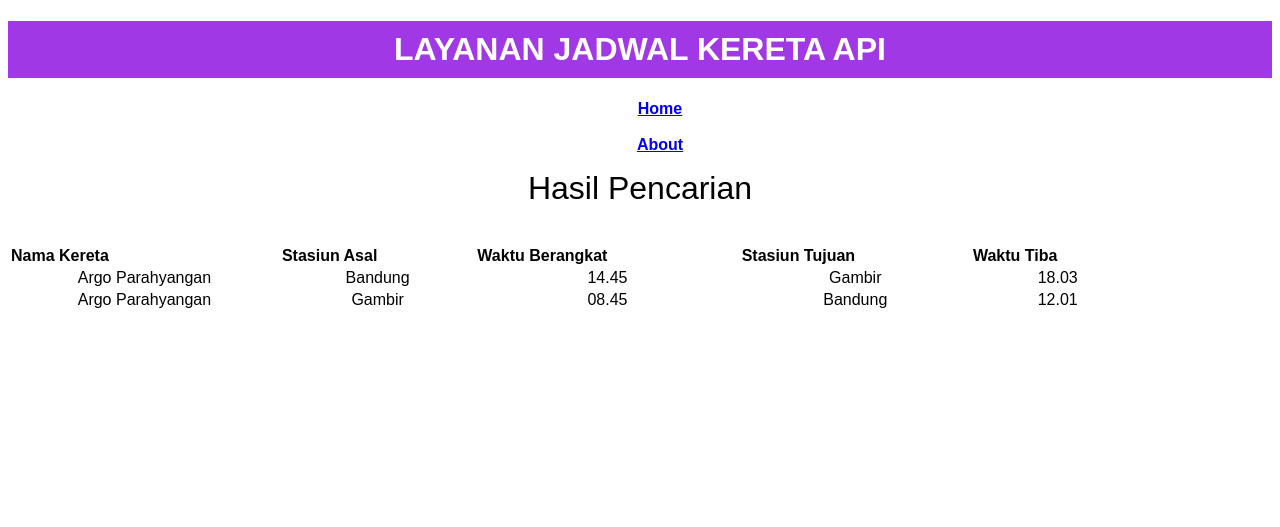
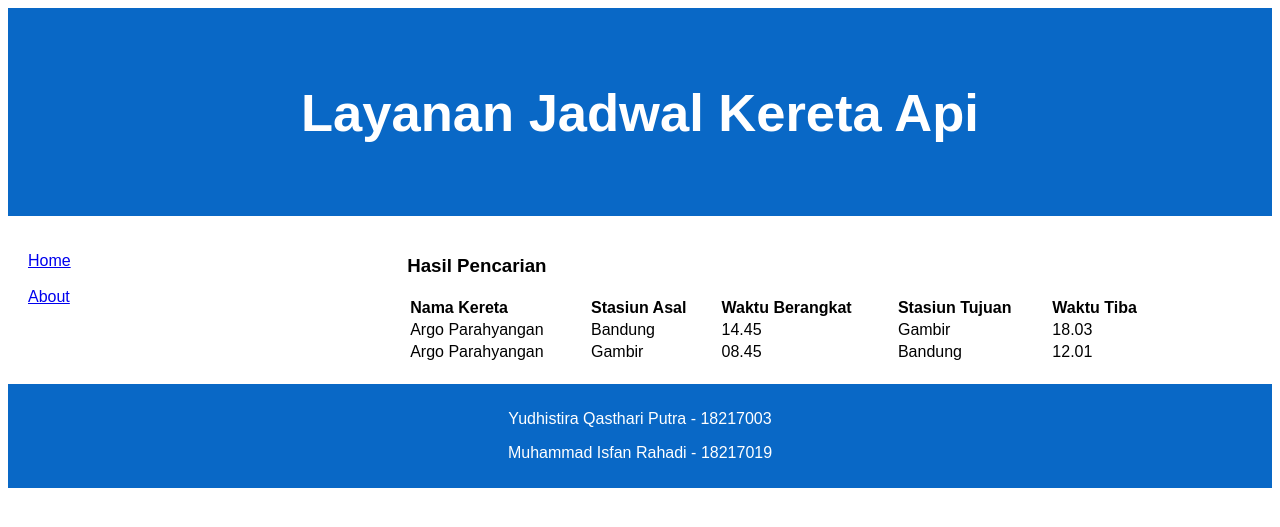
Before and after one commit to isfanr/aplikasiTST, a Flask app: template templates/Hasil.html in a window 1280 px wide. Shown: the top 527 px of the page. Run offline with Flask 2, Linux system fonts and the light colour scheme; the template is opened without the code that fills it, so the values that code supplies are empty.

Commit message:
update frontend

```diff
--- /dev/null
+++ b/API Kereta Api/app.py
@@ -0,0 +1,97 @@
+from flask import request, Flask, redirect, jsonify, Response
+import requests
+import json
+from bs4 import BeautifulSoup
+import codecs
+
+app = Flask(__name__)
+pegi2 = "www.pegipegi.com/kereta-api/search/direct/"
+
+
+@app.route('/')
+def test():
+	return 'JANCOK'
+
+@app.route('/test')
+def cek() :
+	_url = requests.get('https://www.pegipegi.com/kereta-api/search/direct/GMR/BD/28-11-2019/1/0/EBK')
+
+	_textdata = BeautifulSoup(_url.text, 'html.parser')
+
+
+	return jsonify(_textdata)
+
+#@app.route('/kereta/<dept>/<dest>/<date>')
+@app.route('/kereta')
+#def getKereta(dept, dest, date):
+def getKereta():
+	try:
+		"""_asal = dept
+		_tujuan = dest
+		_tanggal = date"""
+		_asal = request.args.get('dept')
+		_tujuan = request.args.get('dest')
+		_tanggal = request.args.get('date')
+
+		if _asal == None or _tujuan == None or _tanggal == None:
+			return(Response('Parameter tidak tepat', 400))
+
+		_url = requests.get('https://' + pegi2 + _asal + '/' + _tujuan + '/' + _tanggal + '/1/0/EBK')
+
+		_textdata = BeautifulSoup(_url.text, 'html.parser')
+
+		"""_error = _textdata.find('tr', attrs = {'class' : 'odd'})
+
+		if _error:
+			return(Response('Kereta tidak ditemukan', 404))"""
+
+
+		_element = _textdata.find('tbody', attrs = {'class' : 'searchResultBody detailOrder active'})
+		_traindata = []
+		_temp = {}
+
+		for _tr in _element.find_all('tr'):
+			if _tr.find('td', attrs = {'class' : 'column namaKelasKereta'}) :
+				if _tr.find('div', attrs = {'class' : 'namaKereta'}) :
+					_key = "nama kereta" + str(_num)
+					_value = _tr.find('div', attrs = {'class' : 'namaKereta'}).string
+				_temp[_key] = _value
+
+				if _tr.find('div', attrs = {'class' : 'kelasKereta'}) :
+					_key = "Kelas" + str(_num)
+					_value = _tr.find('div', attrs = {'class' : 'kelasKereta'}).string
+				_temp[_key] = _value
+
+			if _tr.find('td', attrs = {'class' : 'column keretaBerangkat'}) :
+				if _tr.find('div', attrs = {'class' : 'time'}) :
+					_key = "Waktu berankat" + str(_num)
+					_value = _tr.find('div', attrs = {'class' : 'time'}).string
+				_temp[_key] = _value
+
+				if _tr.find('div', attrs = {'class' : 'destiny origresult'}) :
+					_key = "Stasiun asal" + str(_num)
+					_value = _tr.find('div', attrs = {'class' : 'destiny origresult'}).string
+				_temp[_key] = _value
+
+			if _tr.find('td', attrs = {'class' : 'column keretaTiba'}) :
+				if _tr.find('div', attrs = {'class' : 'time'}) :
+					_key = "Waktu tiba" + str(_num)
+					_value = _tr.find('div', attrs = {'class' : 'time'}).string
+				_temp[_key] = _value
+
+				if _tr.find('div', attrs = {'class' : 'destiny desresult'}) :
+					_key = "Stasiun Tujuan" + str(_num)
+					_value = _tr.find('div', attrs = {'class' : 'destiny desresult'}).string
+				_temp[_key] = _value
+
+			_traindata.append(_temp.copy())
+			for key in _temp:
+				del _temp[key]
+			_num += 1
+		return jsonify(_traindata)
+
+	except Exception as e:
+		raise e
+
+if __name__ == '__main__':
+	app.run()
--- a/APIalfin/app.py
+++ /dev/null
@@ -1,207 +0,0 @@
-from flask import Flask, Response, redirect, request, jsonify
-from bs4 import BeautifulSoup
-import requests
-import codecs
-
-
-
-app = Flask(__name__)
-wikipedia = 'wikipedia.org/wiki/'
-default_language = 'id' # supported on en (not all language supported)
-region_api = 'http://dev.farizdotid.com/api/daerahindonesia/'
-
-
-#
-# Generating JSON responses
-#
-def generate_json_response(status_code, response_object):
-	try:
-		pass
-	except Exception as e:
-		raise e
-
-#
-# Authentication token checking
-#
-def auth_check(token):
-	try:
-		token = codecs.decode(token, 'hex').decode('utf-8')
-		if token.endswith(config.SECRET_KEY):
-			if token <= 0 or token >= 100000:
-				return Response('Unauthorized', 401)
-			pass
-		else:
-			return Response('Unauthorized', 401)
-
-	except Exception as e:
-		raise e
-
-#
-# Redirect to API documentation
-# <NOT YET DOCUMENTED>
-#
-@app.route('/')
-def documentation():
-	return redirect('https://app.swaggerhub.com/apis-docs/alfinm01/TST_NationRegionAPI/1.0.0', code = 303)
-
-#
-# Get access token
-# Simple NIM encryption (only for STI ITB student)
-#
-
-@app.route('/test')
-def cek() :
-	_url = requests.get('https://id.wikipedia.org/wiki/Jawa_Barat')
-
-	_soup = BeautifulSoup(_url.text, 'html.parser')
-
-
-	return (_soup)
-
-@app.route('/token/<nim>')
-def get_token(nim):
-	try:
-		_nim = int(nim)
-		_nim_check = _nim - 18200000
-		if _nim_check > 0 and _nim_check < 100000:
-			_nim = b'str(_nim).join(config.SECRET_KEY)'
-			return codecs.encode(_nim, 'hex')
-		else:
-			return Response('Forbidden to access (Invalid NIM)', 403)
-
-	except Exception as e:
-		raise e
-
-#
-# Get desired nation data from Wikipedia
-#
-@app.route('/nation')
-def nation():
-	try:
-		# Get Wikipedia content
-		_nation = request.args.get('name')
-		if _nation is None:
-			return Response('Must include nation query', 400)
-		_language = request.args.get('language')
-		if _language:
-			_result = requests.get('https://' + _language + '.' + wikipedia + _nation)
-		else:
-			_result = requests.get('https://' + default_language + '.' + wikipedia + _nation)
-		_soup = BeautifulSoup(_result.text, 'html.parser')
-
-		# Wiki not found
-		_not_found = _soup.find('div', attrs = {'class' : 'noarticletext'})
-		if _not_found:
-			return Response('Nation not found', 404)
-
-		# Parsing from HTML to JSON
-		_table = _soup.find('table', attrs = {'class' : 'infobox'})
-
-		# Wrong nation query
-		if _table == None:
-			return Response('Nation query is wrong', 404)
-
-		# Iterate every tr
-		_tbody = _table.find('tbody')
-		_data = {}
-		_counter = 0
-		for _tr in _tbody.find_all('tr'):
-
-			# Continue to next iterate
-			if _tr.find('th', attrs = {'scope' : 'row'}) == None:
-				continue
-
-			# Parsing dictionary key
-			if _tr.find('a'):
-				_key = _tr.find('a').string
-			else:
-				if _tr.find('b'):
-					_key = _tr.find('b').string
-				else:
-					if _tr.find('div'):
-						_key = _tr.find('div').string
-					else:
-						_key = 'uncrawled object ' + str(_counter)
-
-			# Parsing dictionary value
-			if _tr.find('td'):
-				_value = _tr.find('td').text
-			else:
-				_value = 'uncrawled object ' + str(_counter)
-
-			# Append dictionary
-			_data[_key] = _value
-			_counter += 1
-
-		return jsonify(_data)
-
-	except Exception as e:
-		raise e
-
-
-# Route below is using direct method (without database storage)
-# Possibility of change in the future
-
-#
-# Get Indonesian provinces data
-#
-@app.route('/id/province')
-def province():
-	try:
-
-		# Reformat JSON data
-		_result = requests.get(region_api + 'provinsi').json()
-		print(_result)
-		_data = _result['semuaprovinsi']
-		return jsonify(_data)
-
-	except Exception as e:
-		raise e
-
-#
-# Get Indonesian cities data
-#
-@app.route('/id/city/<province_id>')
-def city(province_id):
-	try:
-		# Reformat JSON data
-		_result = requests.get(region_api + 'provinsi/' + province_id + '/kabupaten').json()
-		_data = _result['kabupatens']
-		return jsonify(_data)
-
-	except Exception as e:
-		raise e
-
-#
-# Get Indonesian districts data
-#
-@app.route('/id/district/<city_id>')
-def district(city_id):
-	try:
-		# Reformat JSON data
-		_result = requests.get(region_api + 'provinsi/kabupaten/' + city_id + '/kecamatan').json()
-		_data = _result['kecamatans']
-		return jsonify(_data)
-
-	except Exception as e:
-		raise e
-
-#
-# Get Indonesian villages data
-#
-@app.route('/id/village/<district_id>')
-def village(district_id):
-	try:
-
-		# Reformat JSON data
-		_result = requests.get(region_api + 'provinsi/kabupaten/kecamatan/' + district_id + '/desa').json()
-		_data = _result['desas']
-		return jsonify(_data)
-
-	except Exception as e:
-		raise e
-
-
-if __name__ == '__main__':
-    app.run()
-    #app.run(debug = True)
--- a/main.py
+++ b/main.py
@@ -10,5 +10,9 @@ def home():
 def about():
     return render_template("about.html")
 
+@app.route("/hasil")
+def hasil():
+    return render_template("hasil.html")
+
 if __name__ == "__main__":
     app.run(debug=True)
--- a/templates/Hasil.html
+++ b/templates/Hasil.html
@@ -7,10 +7,8 @@
   <body>
     {% extends "template.html" %}
     {% block content %}
-      <div class="label" style="font-size: xx-large;">
-        Hasil Pencarian<br><br>
-      </div>
-      <div class="container">
+      <article>
+        <h1>Hasil Pencarian</h1>
         <div class="table">
           <table name="tabel hasil pencarian" style="width : 90%">
             <tr class="header" style="text-align: left;">
@@ -36,7 +34,7 @@
             </tr>
           </table>
         </div>
-      </div>
+      </article>
     {% endblock %}
   </body>
 </html>
--- a/templates/template.html
+++ b/templates/template.html
@@ -1,42 +1,87 @@
 <!DOCTYPE html>
-<html lang="en" dir="ltr">
+<html lang="en">
 <head>
+<title>Head Title</title>
 <meta charset="utf-8">
-    <title>Head Title</title>
+<meta name="viewport" content="width=device-width, initial-scale=1">
 <style>
-    body {
-    font-family: 'Montserrat', sans-serif;
-    text-align: center;
+* {
+  box-sizing: border-box;
 }
 
-    logo {
-    background-color: rgb(160, 56, 230);
-    padding: 10px;
+body {
+  font-family: Arial, Helvetica, sans-serif;
+}
+
+/* Style the header */
+header {
+  background-color: #0968c6;
+  padding: 30px;
+  text-align: center;
+  font-size: 35px;
   color: white;
 }
 
-    h1 {
-    background-color: rgb(160, 56, 230);
+/* Create two columns/boxes that floats next to each other */
+nav {
+  float: left;
+  width: 30%;
+  background: #ffffff;
+  padding: 20px;
+}
+
+/* Style the list inside the menu */
+nav ul {
+  list-style-type: none;
+  padding: 0;
+}
+
+article {
+  float: left;
+  padding: 20px;
+  width: 70%;
+  background-color: #ffffff;
+}
+
+/* Clear floats after the columns */
+section:after {
+  content: "";
+  display: table;
+  clear: both;
+}
+
+/* Style the footer */
+footer {
+  background-color: #0968c6;
   padding: 10px;
+  text-align: center;
   color: white;
 }
+
 </style>
 </head>
 <body>
 <header>
-      <div class="container">
-        <h1 class="logo">LAYANAN JADWAL KERETA API</h1>
-        <strong><nav>
-          <ul class="menu">
-            <a href="{{ url_for('home') }}">Home<br><br></a>
-            <a href="{{ url_for('about') }}">About</a>
+  <h2>Layanan Jadwal Kereta Api</h2>
+</header>
+
+<section>
+  <nav>
+    <ul>
+      <li><a href="{{ url_for('home') }}">Home</a></li>
+      <br>
+      <li><a href="{{ url_for('about') }}">About</a></li>
     </ul>
-        </nav></strong>
-      </div>
-    </header>
+  </nav>
 
   {% block content %}
   {% endblock %}
+</section>
+
+<footer>
+  <p>Yudhistira Qasthari Putra - 18217003</p>
+  <p>Muhammad Isfan Rahadi - 18217019</p>
+</footer>
 
 </body>
 </html>
```
Also changed, not shown: API Tempat/app.py (added, +207 -0 lines), APIKeretaApi/app.py (deleted, +0 -97 lines), templates/about.html (added, +21 -0 lines), templates/home.html (+8 -4 lines). Lines whose indentation alone changed are shown as unchanged.
